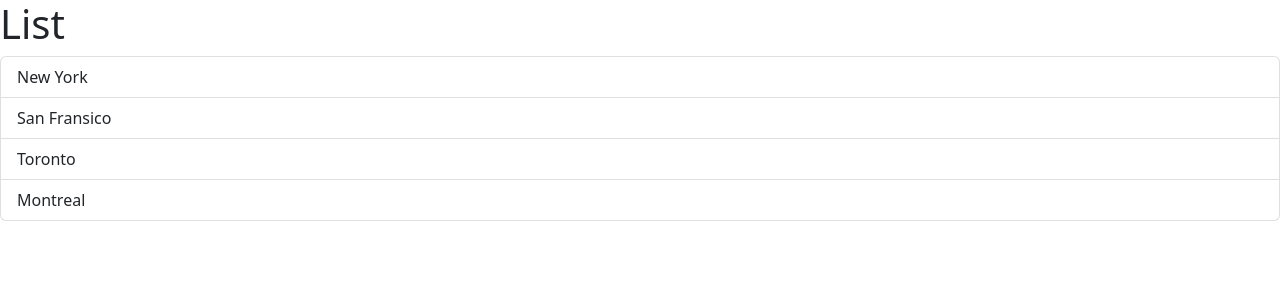
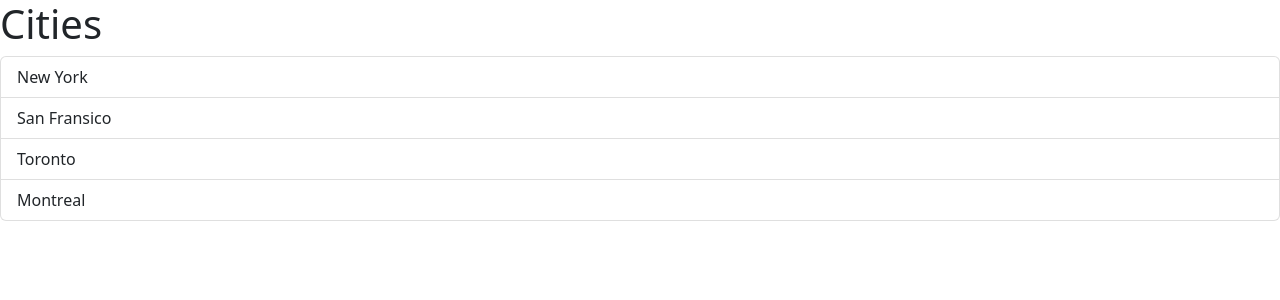
Before and after one commit to Rohini08/LearnReact, a React (Vite) app: page / in a window 1280 px wide. Shown: the top 300 px of the page. Built offline with nearby package versions, Linux system fonts and the light colour scheme.

Commit message:
using props

```diff
--- a/src/App.tsx
+++ b/src/App.tsx
@@ -1,7 +1,19 @@
-import ListGroup from './components/ListGroup';
+import ListGroup from "./components/ListGroup";
 
-function App(){
+let items = ["New York", "San Fransico", "Toronto", "Montreal"];
 
-  return <div><ListGroup/></div>
+const handleOnSelectItem = (item: string) => {
+  console.log(item);
+};
+function App() {
+  return (
+    <div>
+      <ListGroup
+        items={items}
+        heading="Cities"
+        onSelectItem={handleOnSelectItem}
+      />
+    </div>
+  );
 }
 export default App;
--- a/src/components/ListGroup.tsx
+++ b/src/components/ListGroup.tsx
@@ -1,13 +1,18 @@
 import { useState } from "react";
 
-function ListGroup() {
-  let items = ["New York", "San Fransico", "Toronto", "Montreal"];
+interface Props {
+  items: string[];
+  heading: string;
+  onSelectItem: (item: string) => void;
+}
+
+function ListGroup({ items, heading, onSelectItem }: Props) {
   //let selectedItem = 0;
 
   const [selectedIndex, setSelectedIndex] = useState(-1);
   return (
     <>
-      <h1>List</h1>
+      <h1>{heading}</h1>
       <ul className="list-group">
         {items.length == 0 && "No item Found"}
         {items.map((item, index) => (
@@ -20,6 +25,7 @@
             key={item}
             onClick={() => {
               setSelectedIndex(index);
+              onSelectItem(item);
             }}
           >
             {item}
```
